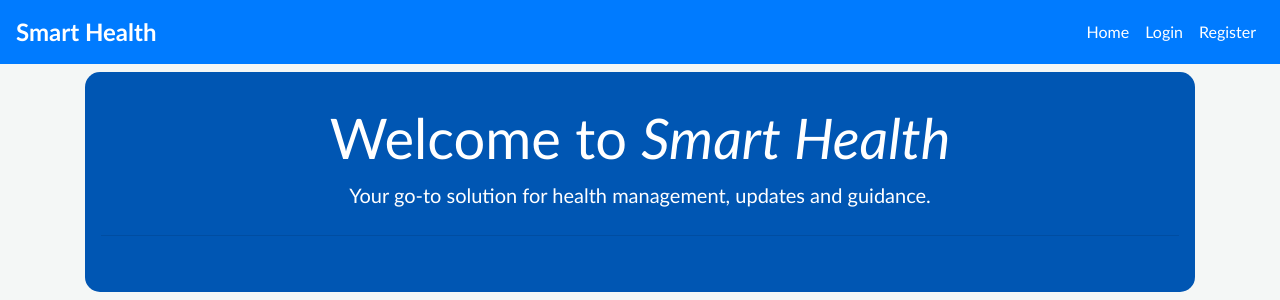
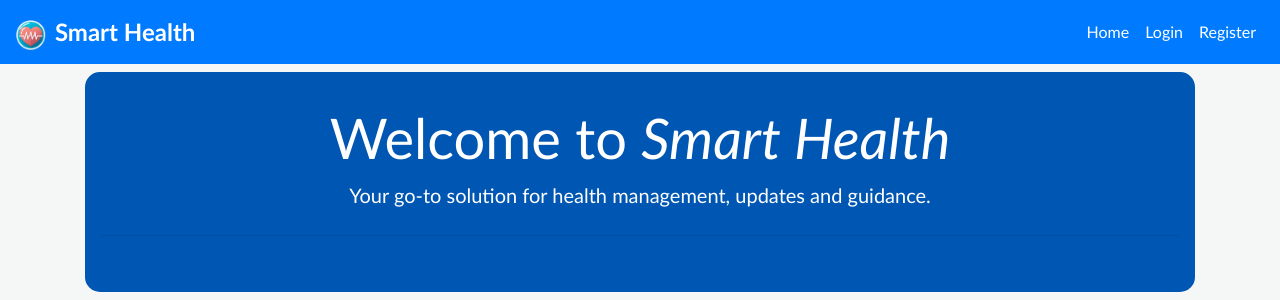
Before and after one commit to m-ismail-x2/medicloud, a Flask app: page / in a window 1280 px wide. Shown: the top 300 px of the page. Run offline with Flask 3, Linux system fonts and the light colour scheme; some libraries are stand-ins or nearby versions.

Commit message:
Feat: add logo in the navbar

```diff
--- a/static/css/styles.css
+++ b/static/css/styles.css
@@ -56,6 +56,11 @@ footer {
 
 .navbar-toggler {
     border: none;
+}
+
+nav img {
+    height: 30px;
+    margin-right: 3px;
 }
 
 /* Cards */
--- a/templates/layout.html
+++ b/templates/layout.html
@@ -11,7 +11,10 @@
 <body>
     <header>
         <nav class="navbar navbar-expand-lg navbar-dark bg-primary fixed-top">
-            <a class="navbar-brand" href="{{ url_for('index') }}">Smart Health</a>
+            <a class="navbar-brand" href="{{ url_for('index') }}">
+                <img src="/static/images/favicon.png">
+                Smart Health
+            </a>
             <button class="navbar-toggler" type="button" data-toggle="collapse" data-target="#navbarNav" aria-controls="navbarNav" aria-expanded="false" aria-label="Toggle navigation">
                 <span class="navbar-toggler-icon"></span>
             </button>
```
